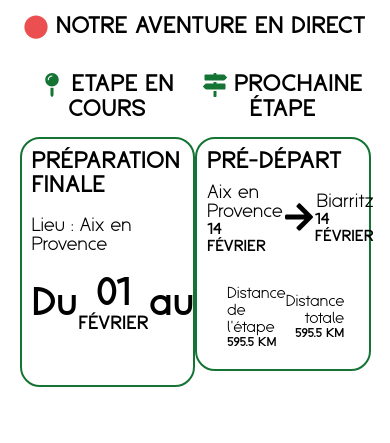
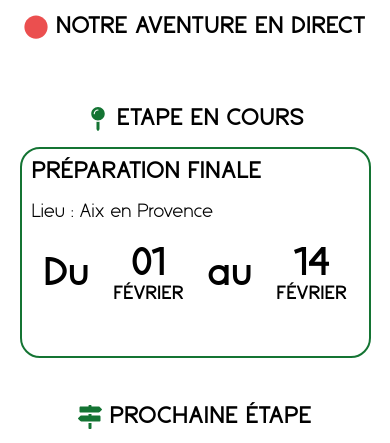
Before and after one commit to EloxFire/blinxon-ts, a React (Create React App) app: page / in a window 390 px wide. Shown: the part 508-951 px from the top of the page. Built offline with nearby package versions, Linux system fonts and the light colour scheme.

Commit message:
Fixed home page responsive on new step cards

```diff
--- a/src/components/StepCard.tsx
+++ b/src/components/StepCard.tsx
@@ -1,6 +1,4 @@
 import moment from 'moment'
-import { type } from 'os'
-import { ReactNode } from 'react'
 import { FaArrowRight } from 'react-icons/fa'
 import '../styles/components/stepCard.scss'
 
--- a/src/pages/Home.tsx
+++ b/src/pages/Home.tsx
@@ -45,8 +45,8 @@ export default function Home({ changeActive }: HomeProps) {
       </div>
       <div className="direct">
         <h1><Icon.FaCircle className="direct-dot-animated" style={{ color: colors.red, verticalAlign: "middle" }} /> Notre aventure en direct</h1>
-        <div style={{ display: 'flex', flexDirection: 'row' }}>
-          <div style={{ width: '50%' }}>
+        <div className="cards-container">
+          <div className="container-part">
             <h1><Icon.FaMapPin style={{ color: colors.green, verticalAlign: 'middle' }} /> Etape en cours</h1>
             <div>
               {
@@ -66,7 +66,7 @@ export default function Home({ changeActive }: HomeProps) {
               }
             </div>
           </div>
-          <div style={{ width: '50%' }}>
+          <div className="container-part">
             <h1><Icon.FaMapSigns style={{ color: colors.green, verticalAlign: 'middle' }} /> Prochaine étape</h1>
             <div>
               {
--- a/src/styles/pages/home.scss
+++ b/src/styles/pages/home.scss
@@ -78,18 +78,26 @@
       }
     }
 
-    // .cards-container {
-  //   display: flex;
-  //   flex-direction: row;
-  //   justify-content: flex-start;
-  //   align-items: center;
-  //   margin-top: 50px;
-  //   margin-bottom: 50px;
+    .cards-container {
+      display: flex;
+      flex-direction: row;
+      justify-content: flex-start;
+      align-items: center;
+      margin-top: 50px;
+      margin-bottom: 50px;
 
-  //   @media only screen and (max-width: $mobileBreakpoint) {
-  //     flex-direction: column;
-  //   }
-  // }
+      .container-part{
+        width: 50%;
+
+        @media only screen and (max-width: $mobileBreakpoint) {
+          width: 100%;
+        }
+      }
+
+      @media only screen and (max-width: $mobileBreakpoint) {
+        flex-direction: column;
+      }
+    }
   }
 
   .content {
```
